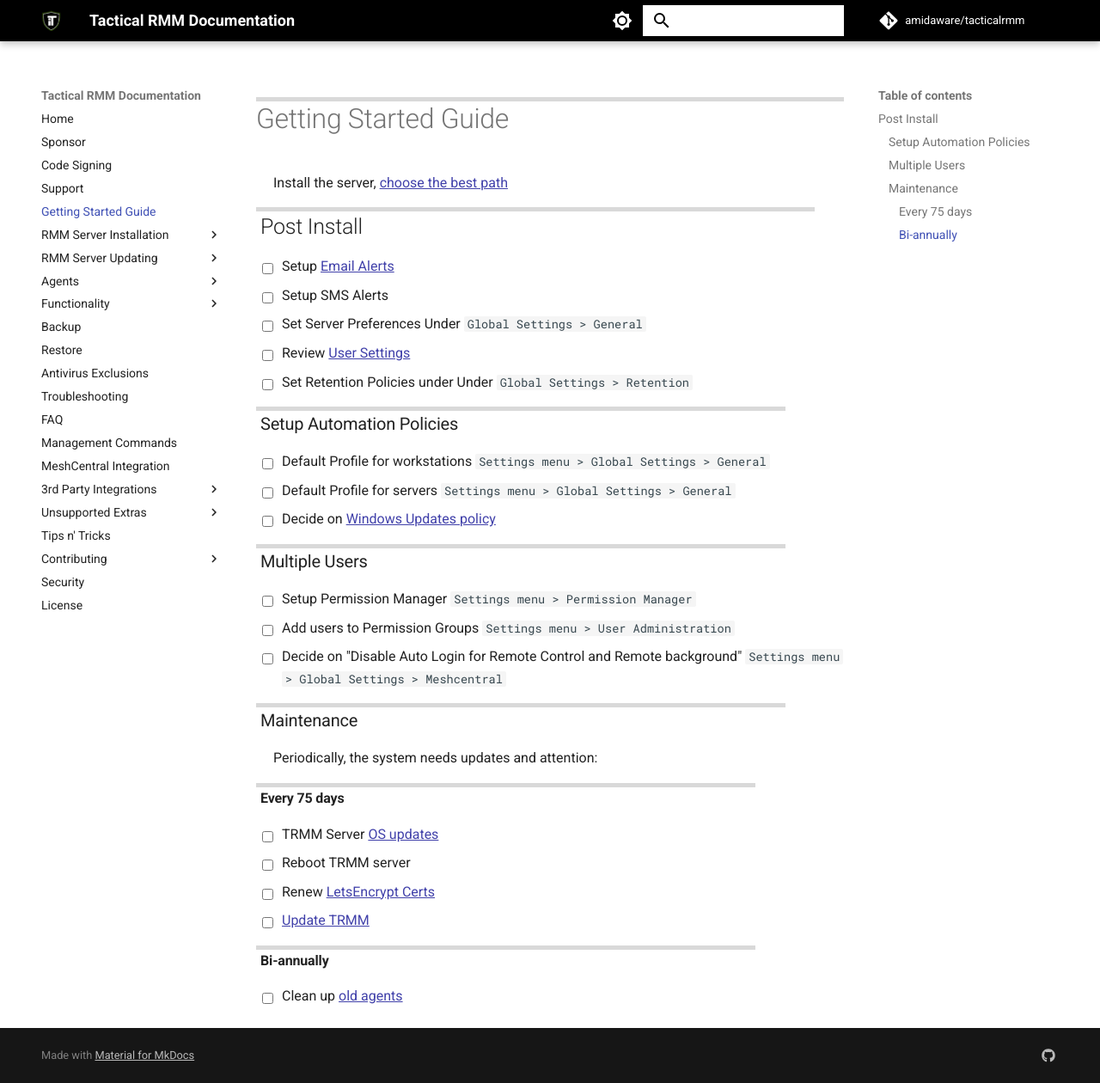
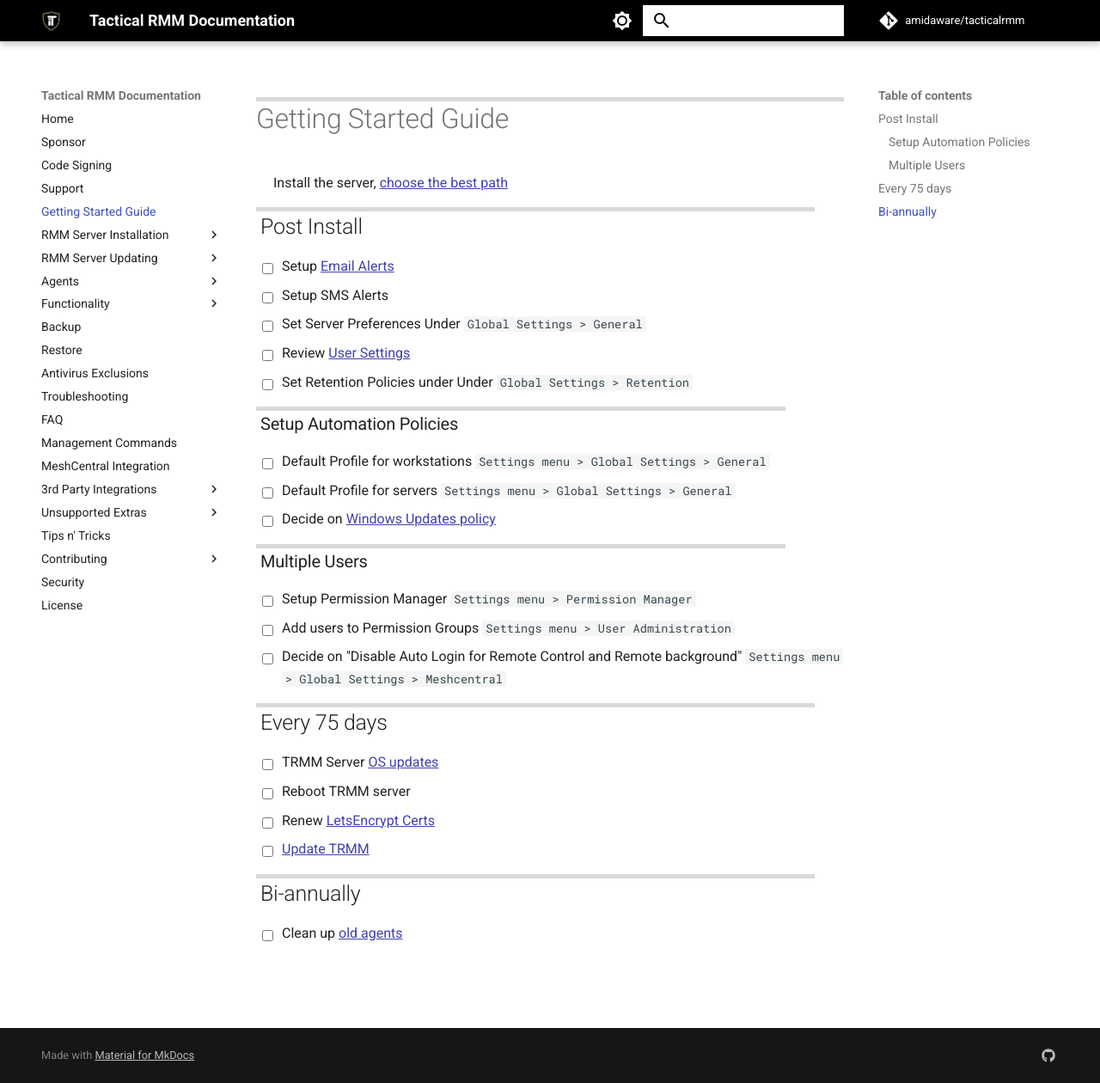
Before and after one commit to amidaware/trmm-docs, an MkDocs documentation site: the page built from docs/guide_gettingstarted.md, in a window 1280 px wide and 1260 px high. Shown: the whole window at 86% size. Built offline with MkDocs 1.6.1 and Material for MkDocs 9.7.7, drawn with Linux system fonts in a browser that asks for light colours; comment, search, counter and statistics services are not loaded.

Commit message:
revert gettingstarted

```diff
--- a/docs/guide_gettingstarted.md
+++ b/docs/guide_gettingstarted.md
@@ -23,17 +23,13 @@
 * [ ] Add users to Permission Groups `Settings menu > User Administration`
 * [ ] Decide on "Disable Auto Login for Remote Control and Remote background" `Settings menu > Global Settings > Meshcentral`
 
-### Maintenance
-
-Periodically, the system needs updates and attention:
-
-#### Every 75 days
+## Every 75 days
 
 * [ ] TRMM Server [OS updates](update_server.md#video-walkthru){target=_blank}
 * [ ] Reboot TRMM server
 * [ ] Renew [LetsEncrypt Certs](update_server.md#keeping-your-lets-encrypt-certificate-up-to-date){target=_blank}
 * [ ] [Update TRMM](update_server.md#updating-to-the-latest-rmm-version){target=_blank}
 
-#### Bi-annually
+## Bi-annually
 
 * [ ] Clean up [old agents](management_cmds.md#bulk-delete-old-agents-by-last-checkin-date-or-agent-version){target=_blank}
```
